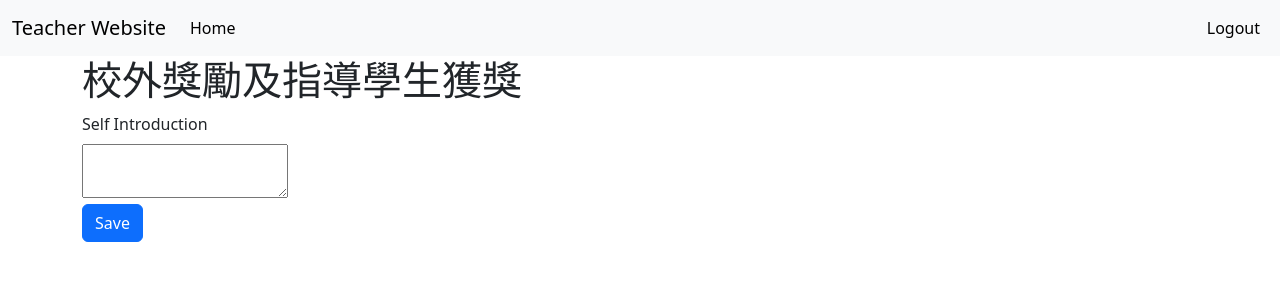
After one commit to whoami13579/database_final_project, a Flask app: page /teacher/1/edit-introduction in a window 1280 px wide. The commit adds this page. Shown: the top 300 px of the page. Run offline with Flask 3, Linux system fonts and the light colour scheme; the visitor is signed in with stand-in values (Sample User, id 1).

Commit message:
add change self_introduction page

```diff
--- a/addTeachers.py
+++ b/addTeachers.py
@@ -258,7 +258,7 @@ Wireless Communication Systems''',
         "yjchen@fcu.edu.tw",
         "陳雅真",
         generate_password_hash("888888"),
-        None,
+        '''''',
         None,
         None,
         None,
@@ -271,7 +271,7 @@ Wireless Communication Systems''',
         "cnhuang@fcu.edu.tw",
         "黃鎮南",
         generate_password_hash("888888"),
-        None,
+        '''''',
         None,
         None,
         None,
--- a/website/models.py
+++ b/website/models.py
@@ -102,6 +102,7 @@ class Teacher(db.Model, UserMixin):
         self.name = name
         self.password = password
         self.role_id = role_id
+        self.self_introduction = ""
 
     def get_id(self):
         return (self.teacher_id)
--- /dev/null
+++ b/website/templates/self_introduction.html
@@ -0,0 +1,13 @@
+{% extends "base.html" %}
+{% block title %}校外獎勵及指導學生獲獎{% endblock %}
+{% block content %}
+<form method="POST">
+    <h1 align="left">校外獎勵及指導學生獲獎</h1>
+        <label for="introduction" class="form-label">Self Introduction</label>
+        <br>
+        <textarea  value="{{teacher.self_introduction}}" name="introduction" id="introduction"></textarea>
+        <br>
+      <button type="submit" class="btn btn-primary">Save</button>
+  </form>
+  <br>
+{% endblock %}
--- a/website/templates/teacher.html
+++ b/website/templates/teacher.html
@@ -56,6 +56,9 @@
     <div class="wrapper">
       <p class="demo-1" align="left">{{teacher.self_introduction}}</p>
     </div>
+    {% if user.teacher_id == teacher.teacher_id %}
+      <a class="btn btn-primary" href="/teacher/{{teacher.teacher_id}}/edit-introduction">Edit</a>
+    {% endif %}
 
   <h3>學歷</h3>
   <br>
--- a/website/views.py
+++ b/website/views.py
@@ -368,3 +368,19 @@ def add_book_chapter():
             flash("Add Patentes", category="success")
             return redirect(url_for("views.teacher", teacher_id=current_user.get_id()))
     return render_template("add_book_chapter.html", user=current_user)
+
+
+@views.route("/teacher/<teacher_id>/edit-introduction", methods=["GET", "POST"])
+@login_required
+def edit_introduction(teacher_id):
+    teacher = Teacher.query.filter_by(teacher_id = teacher_id)
+    if request.method == "POST":
+        self_introduction = request.form.get("introduction")
+        teacher.self_introduction = self_introduction
+
+        db.session.commit()
+        flash("Change saved", category="success")
+
+        return redirect(url_for("views.teacher", teacher_id=current_user.get_id()))
+
+    return render_template("self_introduction.html", user=current_user, teacher=teacher)
```
